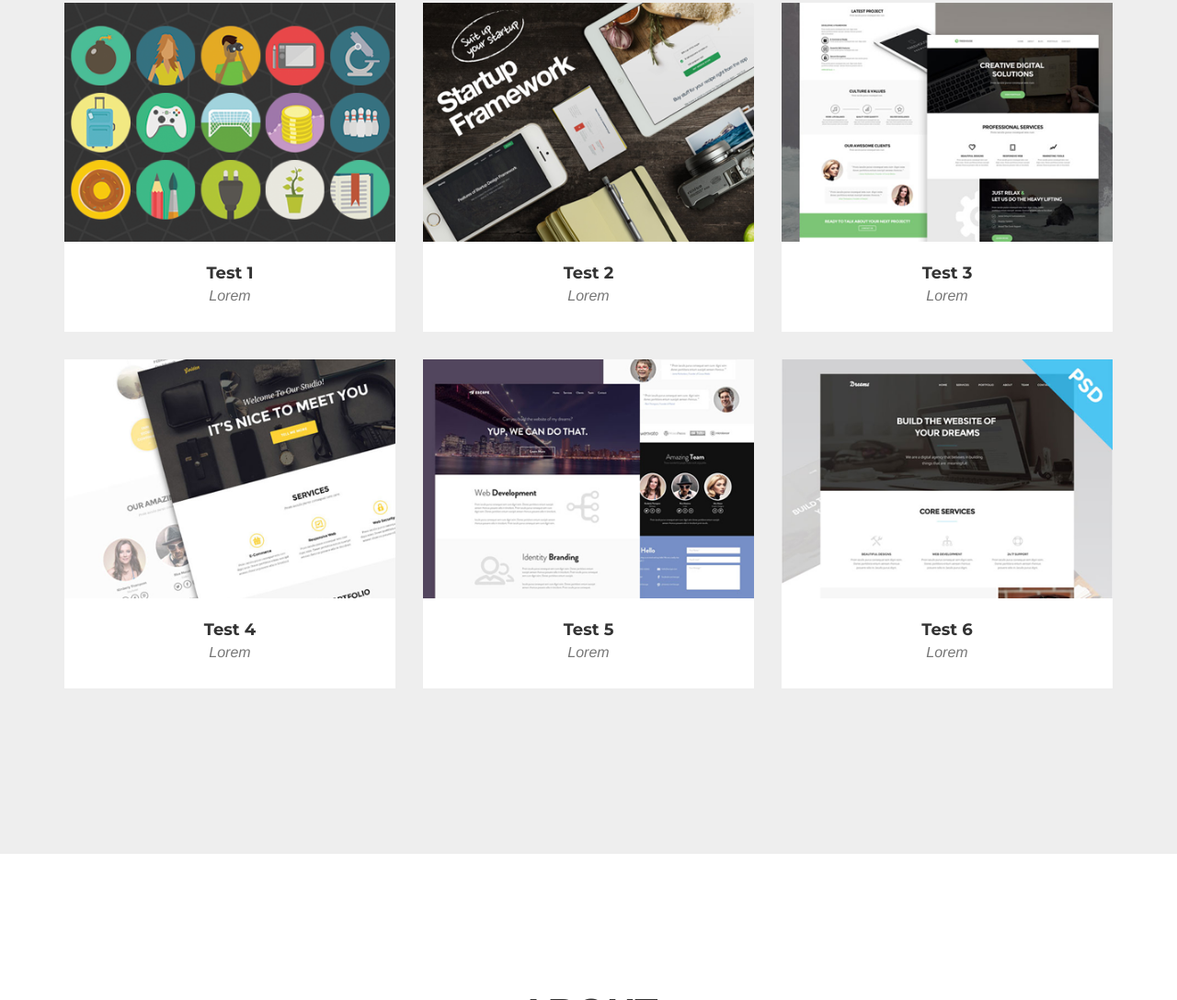
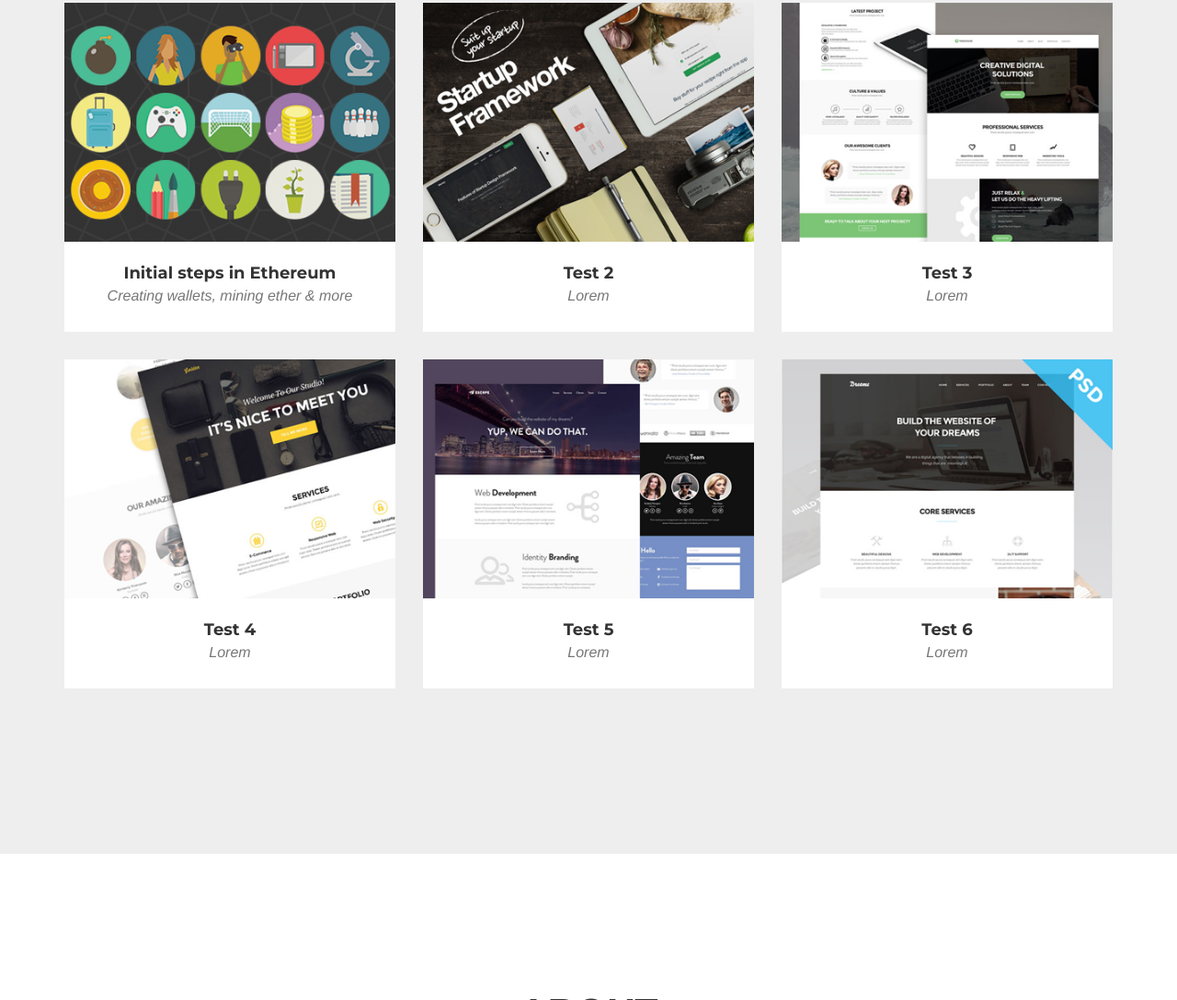
Before and after one commit to charlydes/ammoenio, a website: page index.html in a window 1280 px wide. Shown: the part 1811-2899 px from the top of the page at 92% size. Drawn offline with nearby package versions, Linux system fonts and the light colour scheme; a web font is replaced by a local one.

Commit message:
Changed test 1 title

```diff
--- a/index.html
+++ b/index.html
@@ -123,7 +123,7 @@
         </div>
     </section>
 
-    <!-- Portfolio Grid Section -->
+    <!-- Tests Section -->
     <section id="portfolio" class="bg-light-gray">
         <div class="container">
             <div class="row">
@@ -143,8 +143,8 @@
                         <img src="img/portfolio/roundicons.png" class="img-responsive" alt="">
                     </a>
                     <div class="portfolio-caption">
-                        <h4>Test 1</h4>
-                        <p class="text-muted">Lorem</p>
+                        <h4>Initial steps in Ethereum</h4>
+                        <p class="text-muted">Creating wallets, mining ether &amp; more</p>
                     </div>
                 </div>
                 <div class="col-md-4 col-sm-6 portfolio-item">
@@ -477,8 +477,8 @@
                         <div class="col-lg-8 col-lg-offset-2">
                             <div class="modal-body">
                                 <!-- Project Details Go Here -->
-                                <h2>Ammoenio</h2>
-                                <p class="item-intro text-muted">Lorem ipsum dolor sit amet consectetur.</p>
+                                <h2>Initial steps in Ethereum</h2>
+                                <p class="item-intro text-muted">Creating wallets, mining ether and more</p>
                                 <img class="img-responsive img-centered" src="img/portfolio/roundicons-free.png" alt="">
                                 <p>Use this area to describe your project. Lorem ipsum dolor sit amet, consectetur adipisicing elit. Est blanditiis dolorem culpa incidunt minus dignissimos deserunt repellat aperiam quasi sunt officia expedita beatae cupiditate, maiores repudiandae, nostrum, reiciendis facere nemo!</p>
                                 <p>
```
